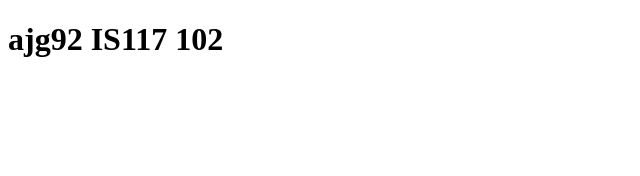
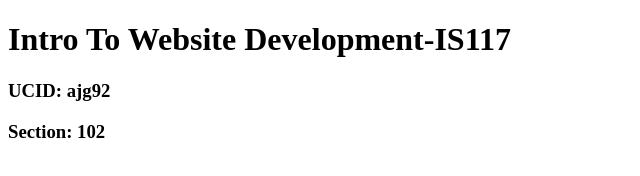
Before and after one commit to AGlann/Project, a plain HTML site: page my-first-web-page.html in a window 1280 px wide. Shown: the whole page, without its empty margins (0-640 px from the left). Drawn offline with Linux system fonts and the light colour scheme.

Commit message:
Completed adding ucid, course name and section. Renamed index file

```diff
--- a/my-first-web-page.html
+++ b/my-first-web-page.html
@@ -2,10 +2,12 @@
 <html lang="en">
 <head>
     <meta charset="UTF-8">
-    <title>Title</title>
+    <title>My First Webpage</title>
 </head>
 <body>
-<H1> ajg92 IS117 102</H1>
+<h1> Intro To Website Development-IS117 </h1>
+<h3>UCID: ajg92</h3>
+<h3>Section: 102 </h3>
 
 </body>
 </html>
```
